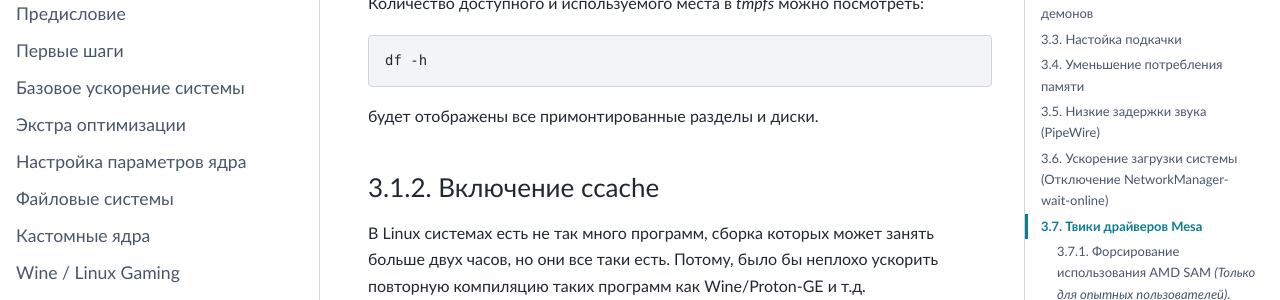
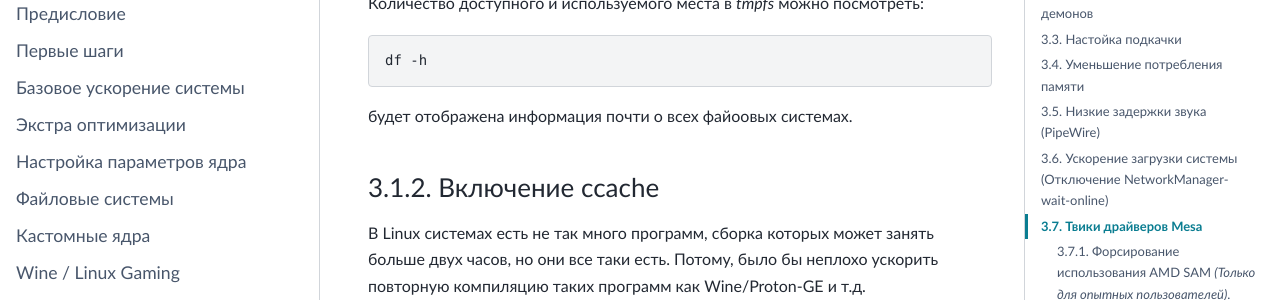
Before and after one commit to ventureoo/ARU, a Sphinx documentation site: the page built from docs/source/generic-system-acceleration.rst, in a window 1280 px wide and 900 px high, scrolled down 2064 px. Shown: the part 154-454 px from the top of the window. Built offline with Sphinx 7.4.7 and the PyData theme 0.15.4, drawn with Linux system fonts in a browser that asks for light colours.

Commit message:
Обновить docs/source/generic-system-acceleration.rst

```diff
--- a/docs/source/generic-system-acceleration.rst
+++ b/docs/source/generic-system-acceleration.rst
@@ -89,7 +89,7 @@ Arch Linux - это фундамент, и требуется уйма надс
 
   df -h
 
-будет отображены все примонтированные разделы и диски.
+будет отображена информация почти о всех файоовых системах.
 
 -----------------------
 Включение ccache
```
